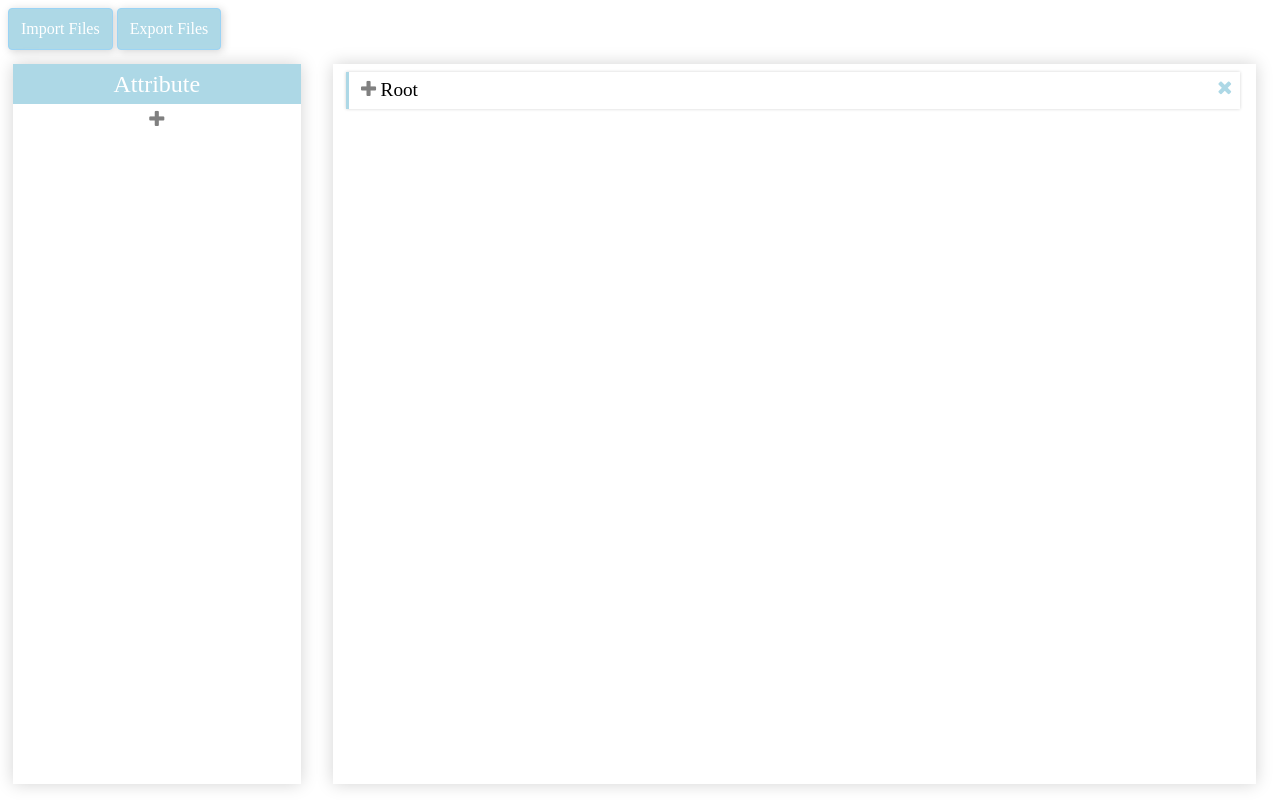
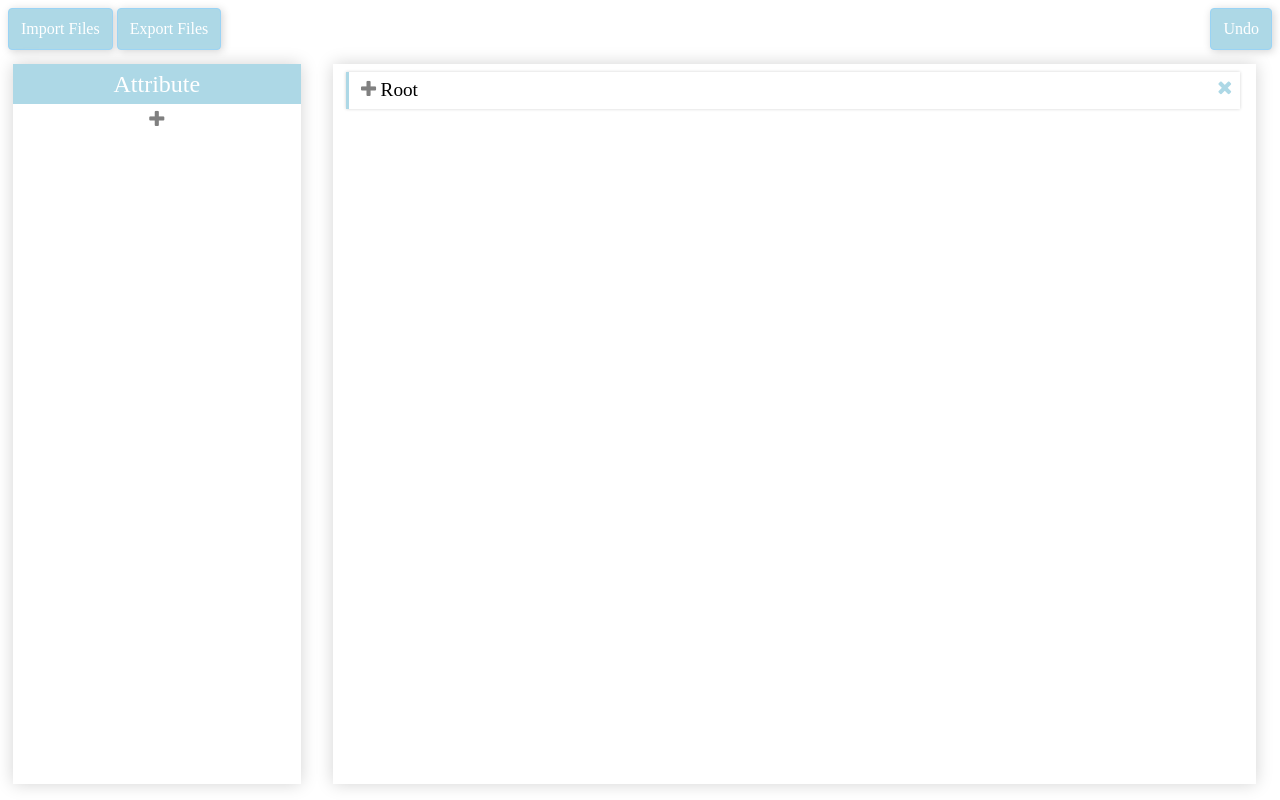
Before and after one commit to SunnySunMoon/XML-editor, a plain HTML site: page index.html in a window 1280 px wide. Drawn offline with Linux system fonts and the light colour scheme.

Commit message:
add an undo button

```diff
--- a/css/main.css
+++ b/css/main.css
@@ -46,6 +46,11 @@ body{
     right: 0;
     top: 0;
     opacity: 0;
+}
+#undo{
+    position: fixed;
+    right: 0.5rem;
+    top: 0.5rem;
 }
 
 #attributes{
--- a/index.html
+++ b/index.html
@@ -62,6 +62,9 @@
             </recursion-tag>
         </div>
 
+        <div class="headButton" id="undo">
+            <p class="buttonText" @click="undo">Undo</p>
+        </div>
     </section>
 
     <footer id="foot"></footer>
```
